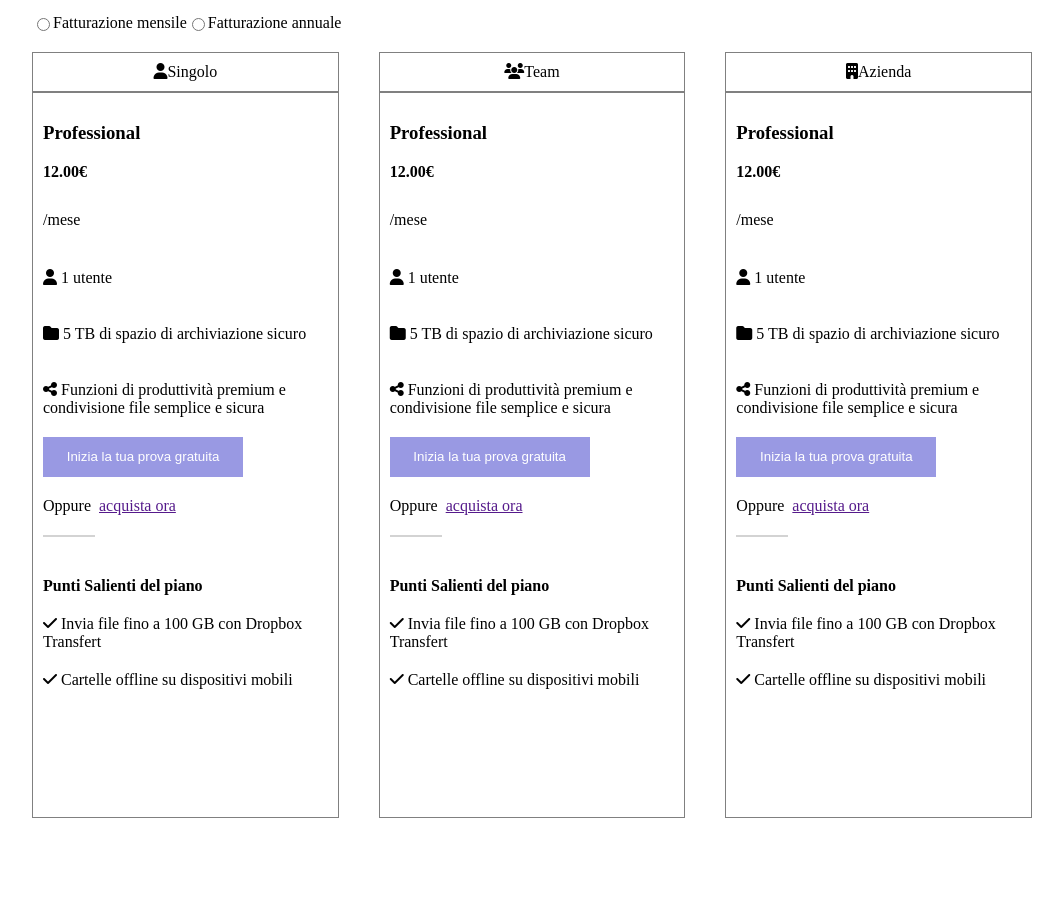
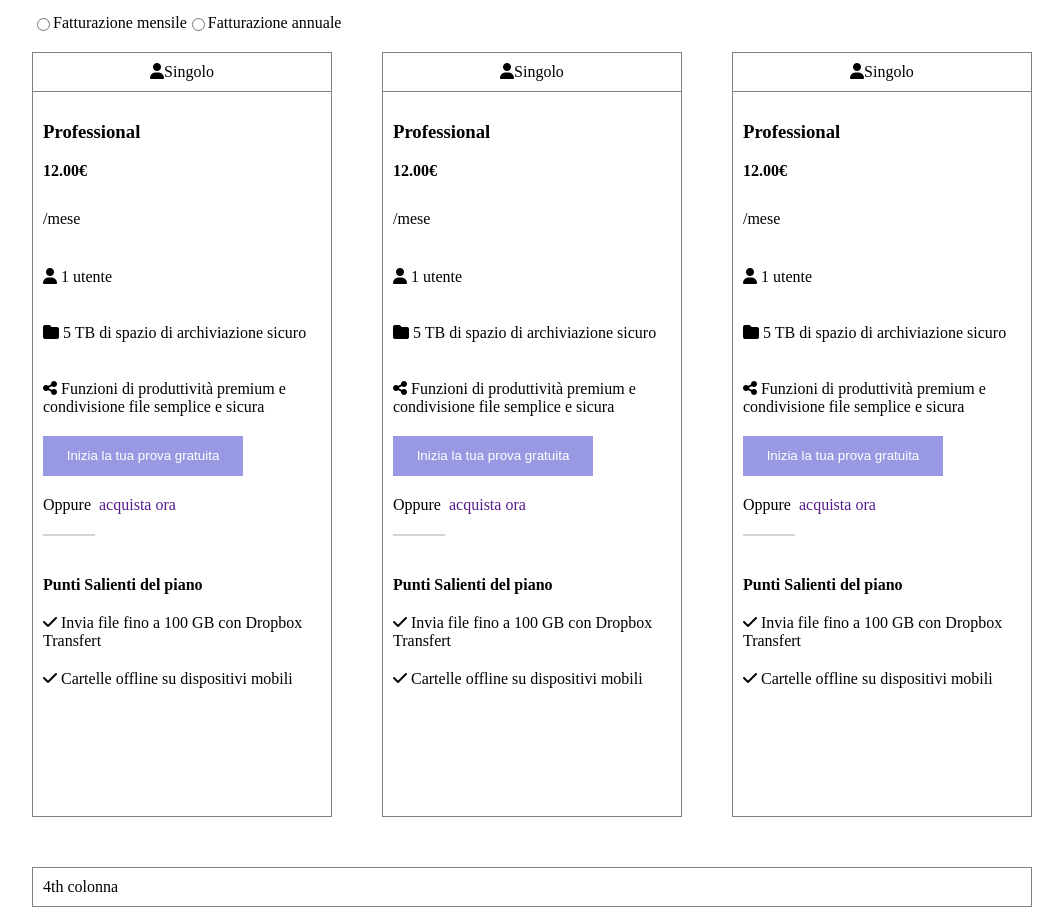
Before and after one commit to francescomatteucci/htmlcss-dropbox, a plain HTML site: page index.html in a window 1280 px wide. Shown: the part 1020-1935 px from the top of the page, without its empty margins (108-1171 px from the left). Before the commit the page ends 1846 px from the top, so only its background shows below. Drawn offline with Linux system fonts and the light colour scheme.

Commit message:
REFACTOR CARD's LAYOUT

```diff
--- a/index.css
+++ b/index.css
@@ -1,8 +1,13 @@
-/* DEBUG */
+/* RESET */
 * {
     box-sizing: border-box;
     border: none;
 }
+
+a {
+    text-decoration: none;
+}
+
 
 /* UTILITIES */
 
@@ -24,12 +29,17 @@ img {
     margin-bottom: 20px;
 
 }
+
 .margintop-20 {
     margin-top: 20px;
 
 }
 
-button{
+.padding-10 {
+    padding: 10px;
+}
+
+button {
     display: block;
 }
 
@@ -37,18 +47,18 @@ button{
     padding-left: 20px;
 }
 
-.gap{
-    display:flex;
-    gap:40px;
+.gap {
+    display: flex;
+    gap: 50px;
 }
 
-strong{
-    display:block;
-    padding-bottom:10px;
+strong {
+    display: block;
+    padding-bottom: 10px;
 }
 
-.padding-200{
-    padding-bottom:100px;
+.padding-200 {
+    padding-bottom: 100px;
 }
 
 /* HEADER LAYOUT */
@@ -141,30 +151,43 @@ header .logo {
 .row-sm {
     display: flex;
     width: 1000px;
+    flex-wrap: wrap;
 
 
 }
 
-.justify-center{
-    display:flex;
+.justify-center {
+    display: flex;
     justify-content: center;
 }
 
-.col4-12{
-    width:calc(100%/3);
+.col4-12 {
+    width: calc((100% - 100px) /3);
+    border-bottom: 1px solid gray;
+    border-left: 1px solid gray;
+    border-right: 1px solid gray;
+}
+
+.col12-12 {
+    width: 100%;
     border: 1px solid gray;
-    padding:10px;
+    padding: 10px;
 
 }
-.card-head{
-    border: 1px solid gray;
+
+
+.card-head {
+    border-top: 1px solid gray;
+    border-bottom: 1px solid gray;
+    padding: 10px;
+
 }
 
-.gray-line{
-    height:40px;
+.gray-line {
+    height: 40px;
     width: 52px;
-    display:inline-block;
-    border-bottom:2px solid lightgray;
+    display: inline-block;
+    border-bottom: 2px solid lightgray;
     margin-bottom: 20px;
 
 }
--- a/index.html
+++ b/index.html
@@ -66,68 +66,35 @@
                     <input class="bill-type" type="radio"> Fatturazione annuale
                 </div>
             </div>
-            <!-- HEAD's CARDS -->
-            <div class="container-sm">
-                <div class="row-sm gap">
-                    <div class="col4-12 justify-center ">
-                        <i class="fa-solid fa-user"></i> Singolo
-                    </div>
-                    <div class="col4-12 justify-center ">
-                        <i class="fa-solid fa-users"></i> Team
-                    </div>
-                    <div class="col4-12 justify-center ">
-                        <i class="fa-solid fa-building"></i> Azienda
-                    </div>
-                </div>
-            </div>
             <!-- MAIN's CARDS -->
             <div class="container-sm">
                 <div class="row-sm gap">
                     <div class="col4-12 ">
+                        <div class=" card-head justify-center"> <i
+                                class="fa-solid fa-user"></i> Singolo </div>
+                        <div class="padding-10">
                             <h3>Professional</h3>
                             <strong> 12.00€</strong>
                             <div class="margin-20">/mese</div>
                             <i class="fa-solid fa-user margin-20"></i><span> 1
                                 utente</span> <br>
-                        <i class="fa-solid fa-folder margin-20"></i> <span> 5 TB
+                            <i class="fa-solid fa-folder margin-20"></i> <span>
+                                5 TB
                                 di spazio di archiviazione sicuro</span> <br>
                             <i
                                 class="fa-solid fa-share-nodes margintop-20"></i><span>
-                            Funzioni di produttività premium e condivisione file
+                                Funzioni di produttività premium e condivisione
+                                file
                                 semplice e sicura</span> <br>
-                        <button class="blue-button-hero margin-20 ">Inizia la
+                            <button class="blue-button-hero margin-20 ">Inizia
+                                la
                                 tua prova
                                 gratuita</button>
                             <div class="gray-line"> <div>Oppure </div> </div> <a
                                 href>acquista ora</a>
                             <h4 class="margin-20">Punti Salienti del piano</h4>
-                        <i class="fa-solid fa-check"></i> <span>Invia file fino
-                            a 100 GB con Dropbox Transfert</span> <br>
-                        <div class="margintop-20  padding-200"><i
-                                class="fa-solid fa-check"></i> <span
-                                class="margintop-20">Cartelle offline su
-                                dispositivi mobili</span> </div> <br>
-
-                    </div>
-                    <div class="col4-12 ">
-                        <h3>Professional</h3>
-                        <strong> 12.00€</strong>
-                        <div class="margin-20">/mese</div>
-                        <i class="fa-solid fa-user margin-20"></i><span> 1
-                            utente</span> <br>
-                        <i class="fa-solid fa-folder margin-20"></i> <span> 5 TB
-                            di spazio di archiviazione sicuro</span> <br>
-                        <i
-                            class="fa-solid fa-share-nodes margintop-20"></i><span>
-                            Funzioni di produttività premium e condivisione file
-                            semplice e sicura</span> <br>
-                        <button class="blue-button-hero margin-20 ">Inizia la
-                            tua prova
-                            gratuita</button>
-                        <div class="gray-line"> <div>Oppure </div> </div> <a
-                            href>acquista ora</a>
-                        <h4 class="margin-20">Punti Salienti del piano</h4>
-                        <i class="fa-solid fa-check"></i> <span>Invia file fino
+                            <i class="fa-solid fa-check"></i> <span>Invia file
+                                fino
                                 a 100 GB con Dropbox Transfert</span> <br>
 
                             <div class="margintop-20  padding-200"><i
@@ -135,34 +102,81 @@
                                     class="margintop-20">Cartelle offline su
                                     dispositivi mobili</span> </div> <br>
                         </div>
-                    <div class="col4-12 ">
+
+                    </div>
+                    <div class="col4-12">
+                        <div class=" card-head justify-center"> <i
+                                class="fa-solid fa-user"></i> Singolo </div>
+                        <div class="padding-10">
                             <h3>Professional</h3>
                             <strong> 12.00€</strong>
                             <div class="margin-20">/mese</div>
                             <i class="fa-solid fa-user margin-20"></i><span> 1
                                 utente</span> <br>
-                        <i class="fa-solid fa-folder margin-20"></i> <span> 5 TB
+                            <i class="fa-solid fa-folder margin-20"></i> <span>
+                                5 TB
                                 di spazio di archiviazione sicuro</span> <br>
                             <i
                                 class="fa-solid fa-share-nodes margintop-20"></i><span>
-                            Funzioni di produttività premium e condivisione file
+                                Funzioni di produttività premium e condivisione
+                                file
                                 semplice e sicura</span> <br>
-                        <button class="blue-button-hero margin-20 ">Inizia la
+                            <button class="blue-button-hero margin-20 ">Inizia
+                                la
                                 tua prova
                                 gratuita</button>
                             <div class="gray-line"> <div>Oppure </div> </div> <a
                                 href>acquista ora</a>
                             <h4 class="margin-20">Punti Salienti del piano</h4>
-                        <i class="fa-solid fa-check"></i> <span>Invia file fino
+                            <i class="fa-solid fa-check"></i> <span>Invia file
+                                fino
                                 a 100 GB con Dropbox Transfert</span> <br>
+
                             <div class="margintop-20  padding-200"><i
                                     class="fa-solid fa-check"></i> <span
                                     class="margintop-20">Cartelle offline su
                                     dispositivi mobili</span> </div> <br>
                         </div>
                     </div>
+                    <div class="col4-12 ">
+                        <div class=" card-head justify-center"> <i
+                                class="fa-solid fa-user"></i> Singolo </div>
+                        <div class="padding-10">
+                            <h3>Professional</h3>
+                            <strong> 12.00€</strong>
+                            <div class="margin-20">/mese</div>
+                            <i class="fa-solid fa-user margin-20"></i><span> 1
+                                utente</span> <br>
+                            <i class="fa-solid fa-folder margin-20"></i> <span>
+                                5 TB
+                                di spazio di archiviazione sicuro</span> <br>
+                            <i
+                                class="fa-solid fa-share-nodes margintop-20"></i><span>
+                                Funzioni di produttività premium e condivisione
+                                file
+                                semplice e sicura</span> <br>
+                            <button class="blue-button-hero margin-20 ">Inizia
+                                la
+                                tua prova
+                                gratuita</button>
+                            <div class="gray-line"> <div>Oppure </div> </div> <a
+                                href>acquista ora</a>
+                            <h4 class="margin-20">Punti Salienti del piano</h4>
+                            <i class="fa-solid fa-check"></i> <span>Invia file
+                                fino
+                                a 100 GB con Dropbox Transfert</span> <br>
+
+                            <div class="margintop-20  padding-200"><i
+                                    class="fa-solid fa-check"></i> <span
+                                    class="margintop-20">Cartelle offline su
+                                    dispositivi mobili</span> </div> <br>
                         </div>
-
+                    </div>
+                    <div class="col12-12">
+                        4th colonna
+                    </div>
+                </div>
+            </div>
         </main>
         <footer></footer>
     </body>
```
Lines whose indentation alone changed are shown as unchanged.
